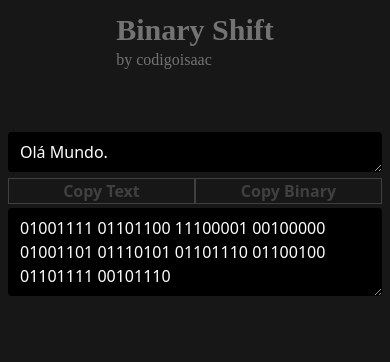
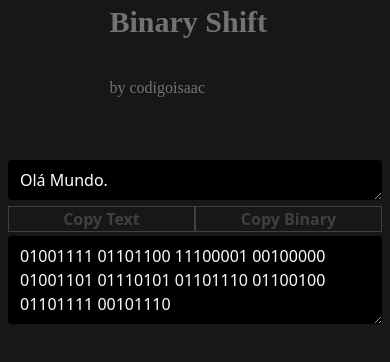
Before and after one commit to codigoisaac/binary-shift, a React (Create React App) app: page / in a window 390 px wide. Shown: the top 362 px of the page. Built offline with nearby package versions, Linux system fonts and the light colour scheme.

Commit message:
Add interactive logo

```diff
--- a/src/App.js
+++ b/src/App.js
@@ -1,15 +1,12 @@
 import React from 'react';
 import { Form } from './shifter/Form';
+import { Logo } from './components/Logo';
 import './index.css';
 
 function App() {
   return (
     <div className="bg-neutral-900 min-h-screen">
-      <div className="text-neutral-500 font-['Space_Grotesk'] p-3 w-fit mx-auto mb-12">
-        <div className="text-3xl md:text-6xl font-bold">Binary Shift</div>
-        <div>by codigoisaac</div>
-      </div>
-
+      <Logo />
       <div className="flex justify-center items-center px-2">
         <div className="w-screen md:w-9/12 lg:w-5/12">
           <Form />
--- /dev/null
+++ b/src/components/Logo.js
@@ -0,0 +1,36 @@
+import React, { useState } from 'react';
+
+export const Logo = () => {
+  const initialTitle = 'Binary Shift',
+    initialClass = 'text-3xl md:text-6xl';
+
+  const [display, setDisplay] = useState(initialTitle);
+  const [logoClass, setClass] = useState(initialClass);
+
+  const translateTo = (type) => {
+    if (type === 'title') {
+      setDisplay(initialTitle);
+      setClass(initialClass);
+    } else {
+      setDisplay(
+        '01000010 01101001 01101110 01100001 01110010 01111001 00100000 01010011 01101000 01101001 01100110 01110100'
+      );
+      setClass('text-lg');
+    }
+  };
+
+  return (
+    <div
+      className="text-neutral-500 font-['Space_Grotesk'] p-3 w-1/2 mx-auto mb-12"
+      onMouseEnter={() => translateTo('binary')}
+      onMouseLeave={() => translateTo('title')}
+    >
+      <div className={`${logoClass} font-bold leading-[1.3rem] h-16`}>
+        {display}
+      </div>
+      <div>
+        by <span className="hover:text-[#00f] cursor-pointer">codigoisaac</span>
+      </div>
+    </div>
+  );
+};
```
